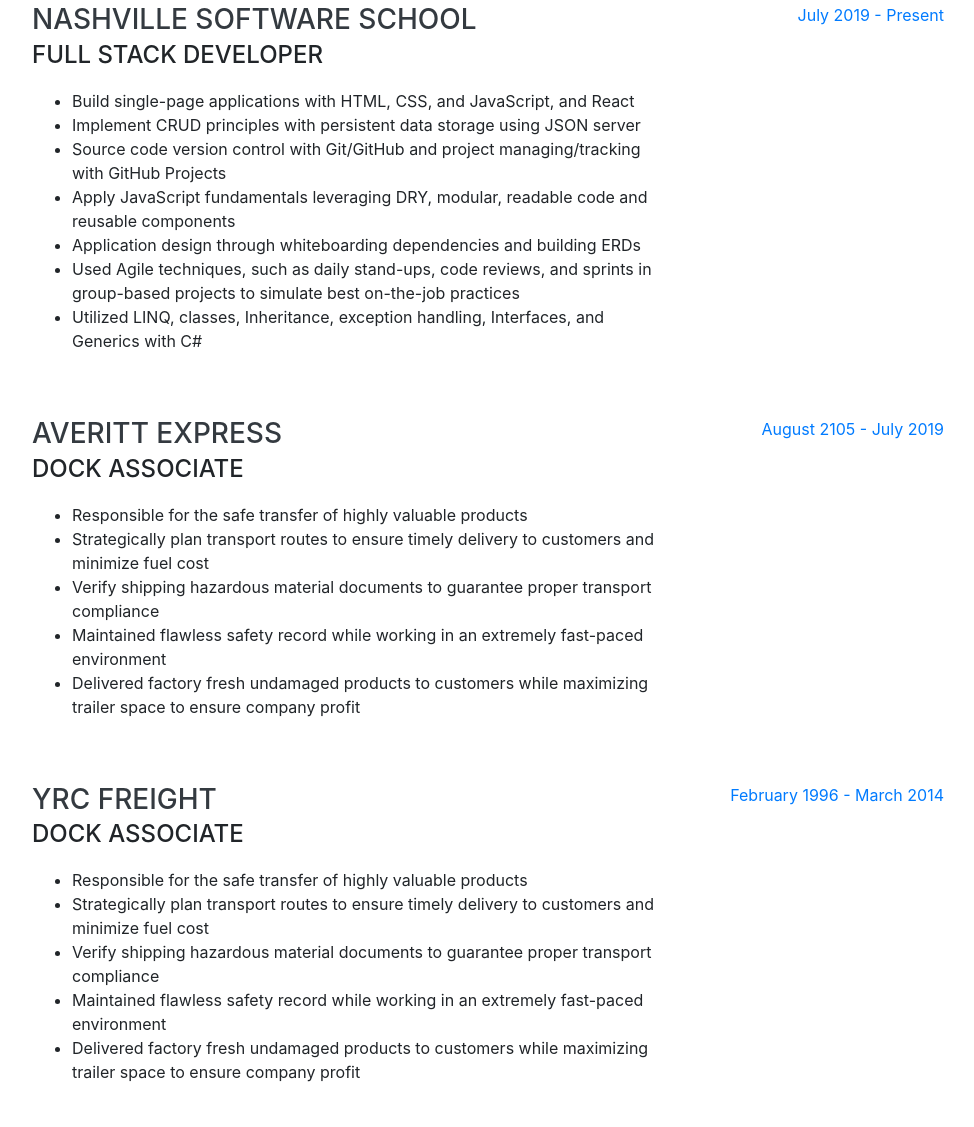
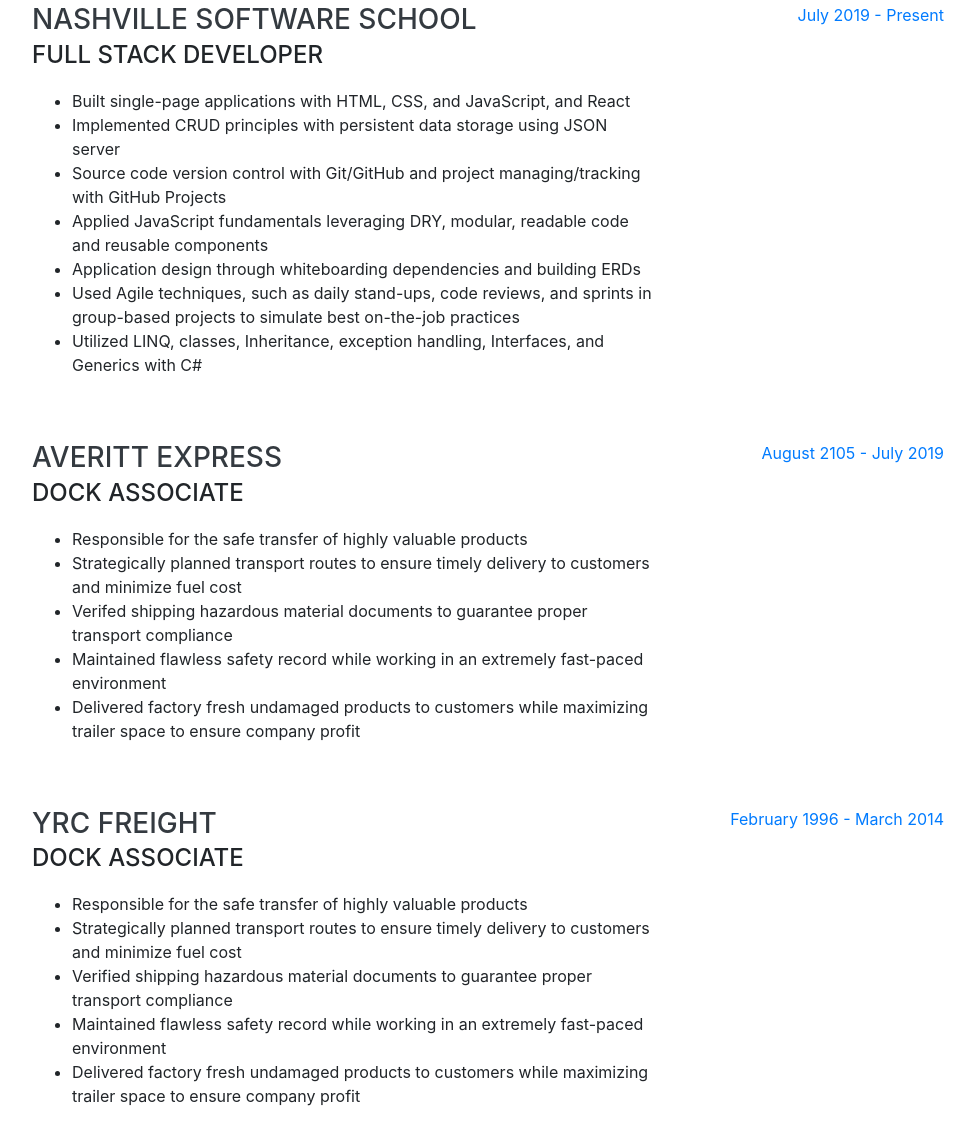
Before and after one commit to kellycoles/kellycoles.github.io, a website with bundled scripts: page index.html in a window 1280 px wide. Shown: the part 932-2059 px from the top of the page, without its empty margins (288-1262 px from the left). Built offline with nearby package versions, Linux system fonts and the light colour scheme; a web font is replaced by a local one.

Commit message:
tweaked NSS bullets

```diff
--- a/index.html
+++ b/index.html
@@ -111,10 +111,10 @@
             <h3 class="mb-0">Nashville Software School</h3>
             <div class="subheading mb-3">Full Stack Developer</div>
             <ul>
-              <li> Build single-page applications with HTML, CSS, and JavaScript, and React</li>
-              <li> Implement CRUD principles with persistent data storage using JSON server</li>
+              <li> Built single-page applications with HTML, CSS, and JavaScript, and React</li>
+              <li> Implemented CRUD principles with persistent data storage using JSON server</li>
               <li> Source code version control with Git/GitHub and project managing/tracking with GitHub Projects</li>
-              <li> Apply JavaScript fundamentals leveraging DRY, modular, readable code and reusable components</li>
+              <li> Applied JavaScript fundamentals leveraging DRY, modular, readable code and reusable components</li>
               <li> Application design through whiteboarding dependencies and building ERDs</li>
               <li> Used Agile techniques, such as daily stand-ups, code reviews, and sprints in group-based projects to
                 simulate best on-the-job practices</li>
@@ -132,8 +132,8 @@
             <div class="subheading mb-3">Dock Associate</div>
             <ul>
               <li>Responsible for the safe transfer of highly valuable products </li>
-              <li>Strategically plan transport routes to ensure timely delivery to customers and minimize fuel cost</li>
-              <li>Verify shipping hazardous material documents to guarantee proper transport compliance</li>
+              <li>Strategically planned transport routes to ensure timely delivery to customers and minimize fuel cost</li>
+              <li>Verifed shipping hazardous material documents to guarantee proper transport compliance</li>
               <li>Maintained flawless safety record while working in an extremely fast-paced environment</li>
               <li>Delivered factory fresh undamaged products to customers while maximizing trailer space to
                 ensure company profit
@@ -151,8 +151,8 @@
             <div class="subheading mb-3">Dock Associate</div>
             <ul>
               <li>Responsible for the safe transfer of highly valuable products </li>
-              <li>Strategically plan transport routes to ensure timely delivery to customers and minimize fuel cost</li>
-              <li>Verify shipping hazardous material documents to guarantee proper transport compliance</li>
+              <li>Strategically planned transport routes to ensure timely delivery to customers and minimize fuel cost</li>
+              <li>Verified shipping hazardous material documents to guarantee proper transport compliance</li>
               <li>Maintained flawless safety record while working in an extremely fast-paced environment</li>
               <li>Delivered factory fresh undamaged products to customers while maximizing trailer space to
                 ensure company profit
```
